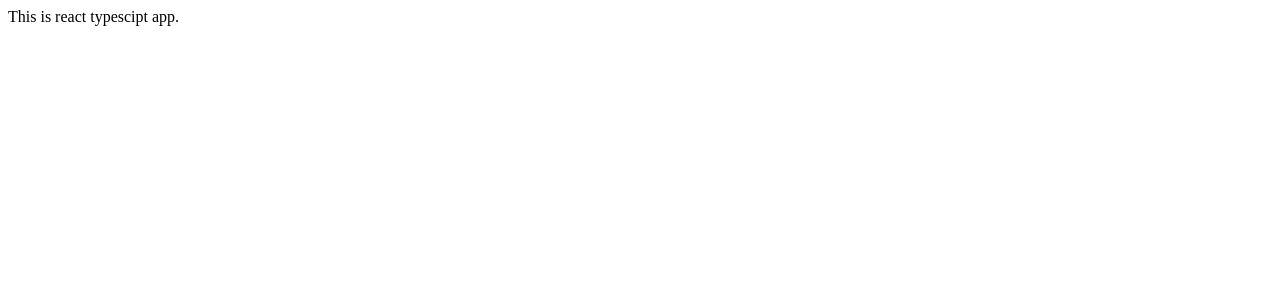
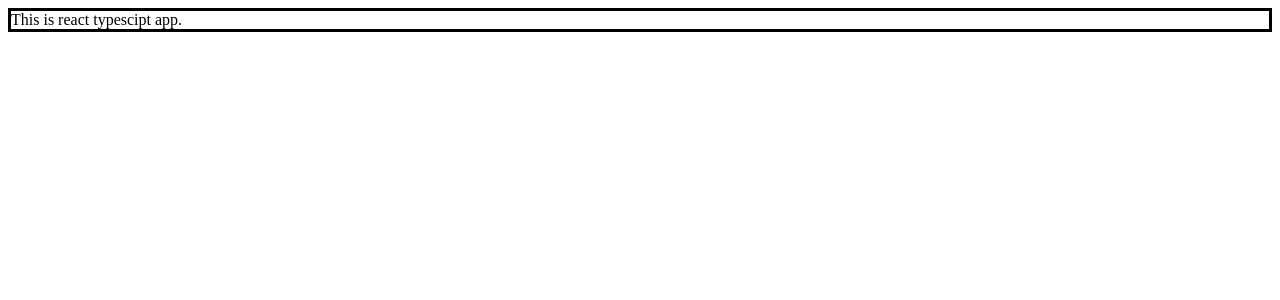
Before and after one commit to SkyLake13/react-boilerplate-ts, a React app: page / in a window 1280 px wide. Shown: the top 300 px of the page. Built offline with nearby package versions, Linux system fonts and the light colour scheme.

Commit message:
added scss file support

```diff
--- a/package.json
+++ b/package.json
@@ -21,7 +21,11 @@
     "@types/react": "^16.9.42",
     "@types/react-dom": "^16.9.8",
     "clean-webpack-plugin": "^3.0.0",
+    "css-loader": "^3.6.0",
     "html-webpack-plugin": "^4.3.0",
+    "sass": "^1.26.10",
+    "sass-loader": "^9.0.2",
+    "style-loader": "^1.2.1",
     "ts-loader": "^7.0.5",
     "typescript": "^3.9.5",
     "webpack": "^5.0.0-beta.20",
--- /dev/null
+++ b/src/app/main.scss
@@ -0,0 +1,5 @@
+.main {
+    div {
+        border: solid;
+    }
+}
--- a/src/app/main.tsx
+++ b/src/app/main.tsx
@@ -1,10 +1,14 @@
 import React, { Component } from "react";
+
+import './main.scss';
 
 export class Main extends Component<{}, {}> {
     render() {
         return (
-            <div>
-                This is react typescipt app.
+            <div className="main">
+                <div>
+                    This is react typescipt app.
+                </div>
             </div>
         );
     }
--- a/webpack.common.js
+++ b/webpack.common.js
@@ -12,6 +12,21 @@ module.exports = {
         use: 'ts-loader',
         exclude: /node_modules/,
       },
+      {
+        test: /\.css$/,
+        use: ["style-loader", "css-loader"]
+      },
+      {
+        test: /\.s[ac]ss$/i,
+        use: [
+          // Creates `style` nodes from JS strings
+          'style-loader',
+          // Translates CSS into CommonJS
+          'css-loader',
+          // Compiles Sass to CSS
+          'sass-loader',
+        ],
+      }
     ],
   },
   plugins: [
```
Also changed, not shown: 1 other file (tests, documents, lock files or other folders).
